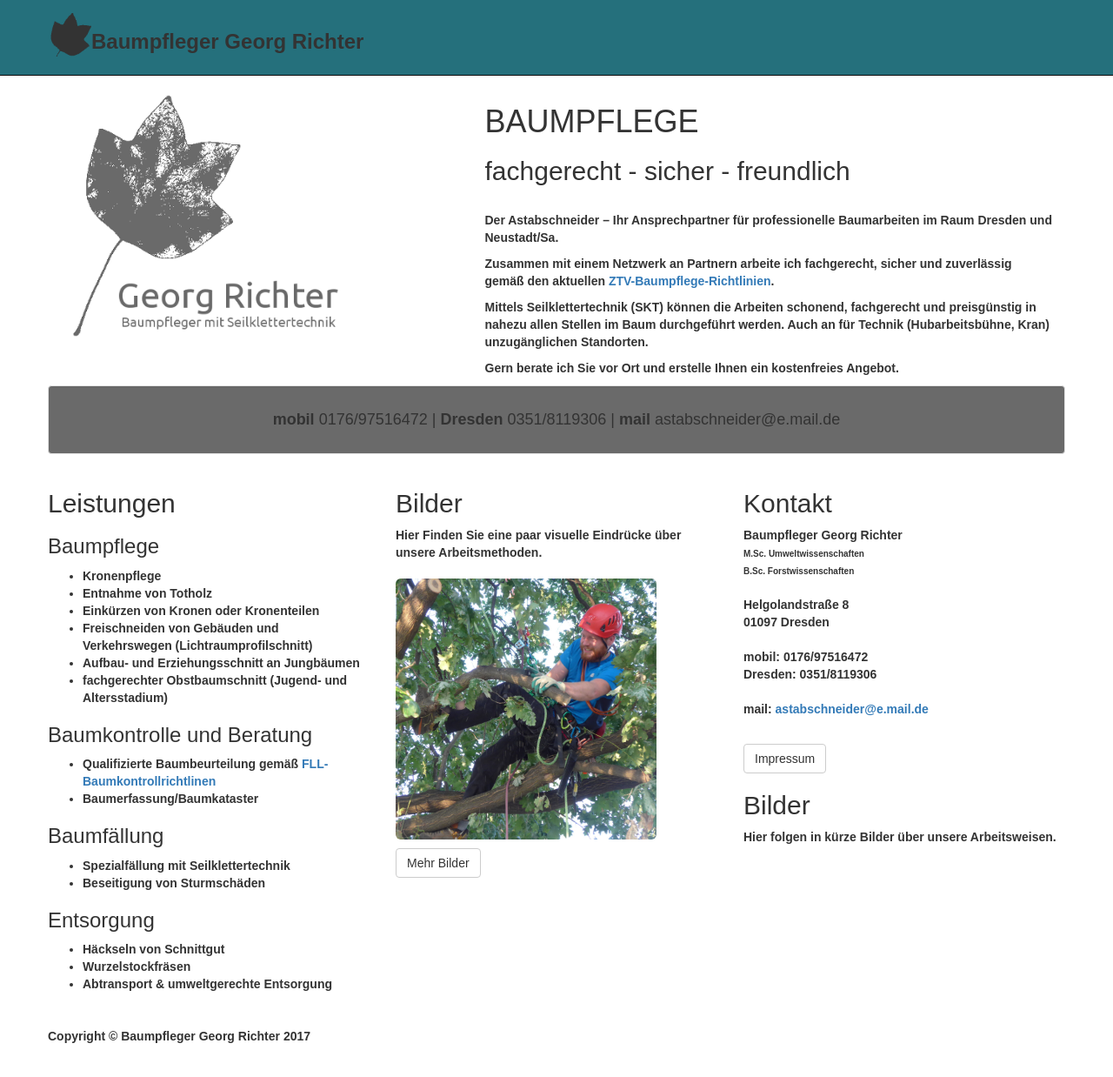
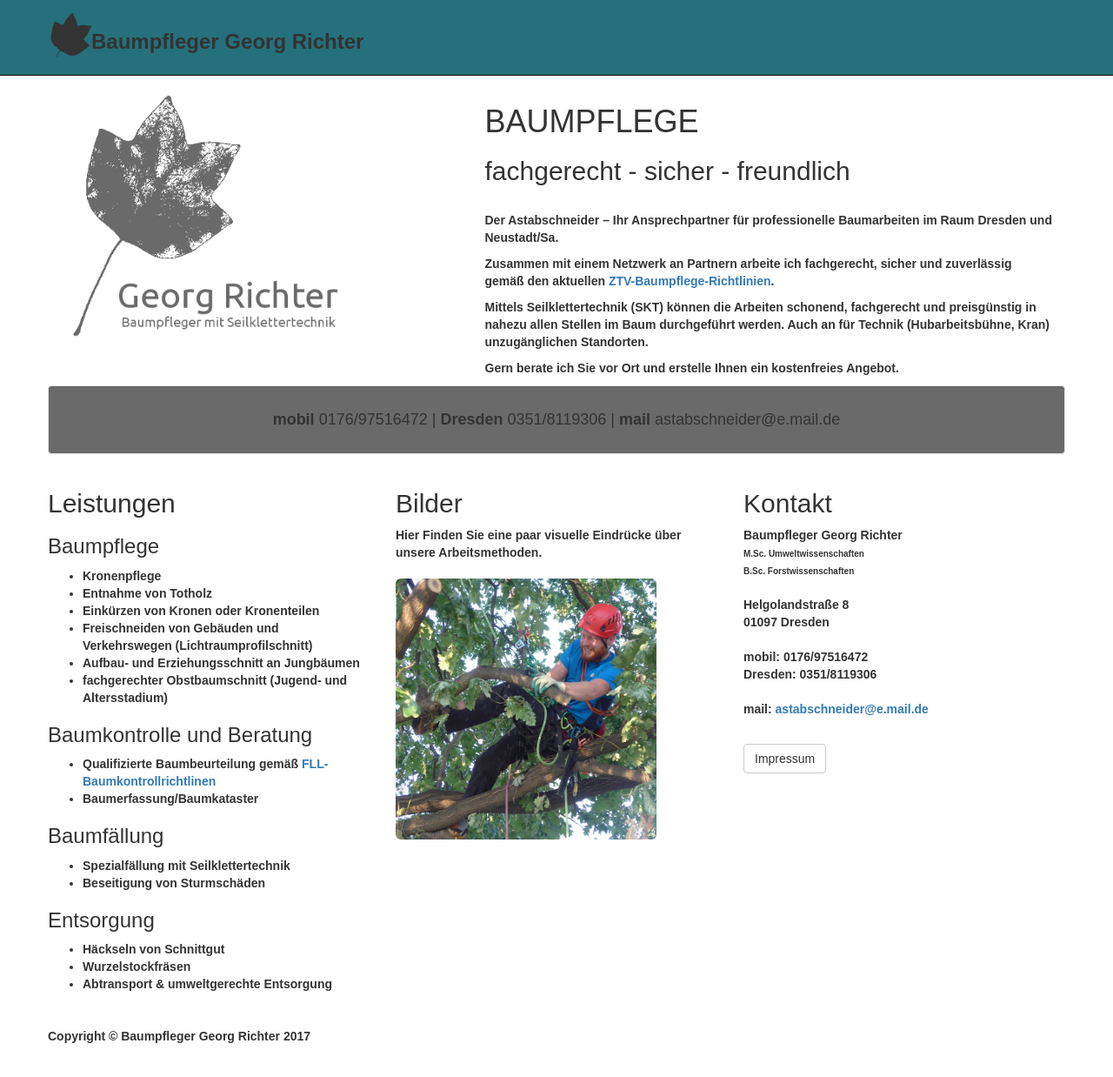
Before and after one commit to astabschneider/astabschneider.github.io, a Jekyll site: the page built from index.html, in a window 1280 px wide and 1241 px high. Shown: the top 1238 px of the window at 87% size. Built offline with Jekyll 4.4.1, drawn with Linux system fonts in a browser that asks for light colours.

Commit message:
updated site

```diff
--- a/index.html
+++ b/index.html
@@ -93,8 +93,8 @@ Gern berate ich Sie vor Ort und erstelle Ihnen ein kostenfreies Angebot.</p>
     <p>Hier Finden Sie eine paar visuelle Eindrücke über unsere Arbeitsmethoden.
     <br>
     <br>
-    <img class="img-responsive img-rounded" src="P1040743.JPG" alt="" style="width:389;height:300px;"></p>
-    <a class="btn btn-default" href="http://127.0.0.1:4000/Bilder/">Mehr Bilder</a>
+    <img class="img-responsive img-rounded" src="P1040743.JPG" alt="" style="width:389;height:300px;" title="Lichtraumprofilschnitt in einer Eiche mittels Seilklettertechnik"></p>
+    <!--a class="btn btn-default" href="http://127.0.0.1:4000/Bilder/">Mehr Bilder</a-->
     <!--br>
     <img class="img-responsive img-rounded" src="15369097.jpg" alt="" style="width:389;height:300px;"></p>
     <a class="btn btn-default" href="http://astabschneider.de/Bilder/">Mehr Bilder</a>-->
@@ -113,7 +113,7 @@ Gern berate ich Sie vor Ort und erstelle Ihnen ein kostenfreies Angebot.</p>
     <a class="btn btn-default" href="http://astabschneider.de/Impressum/">Impressum</a>
 
 
-    <h2>Bilder</h2>
+    <!--h2>Bilder</h2>
 
     Hier folgen in kürze Bilder über unsere Arbeitsweisen.
     <!--br>
```
Also changed, not shown: 1 other file.
